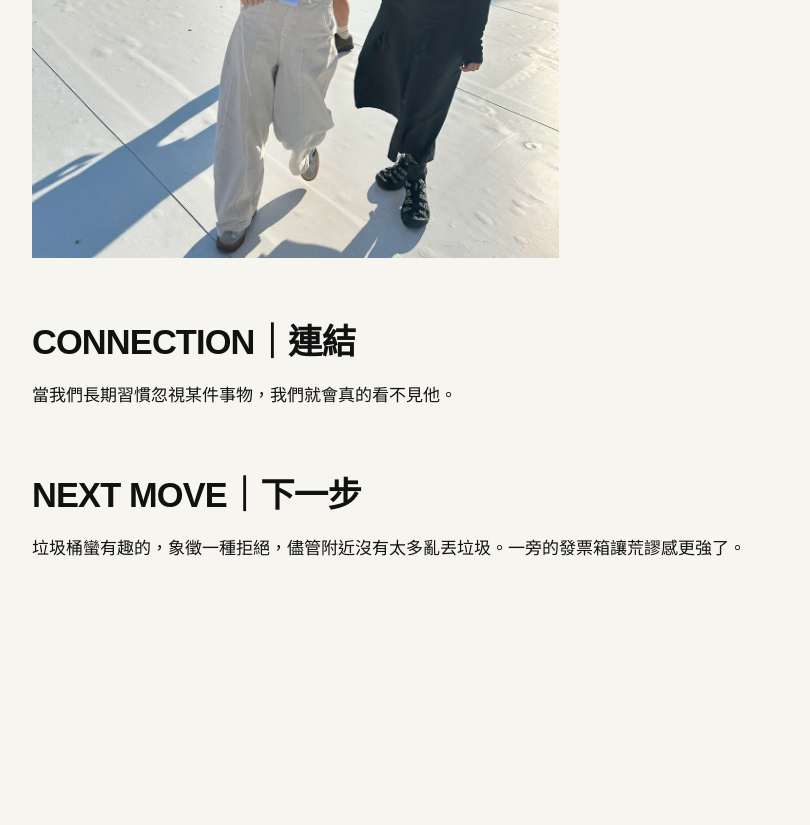
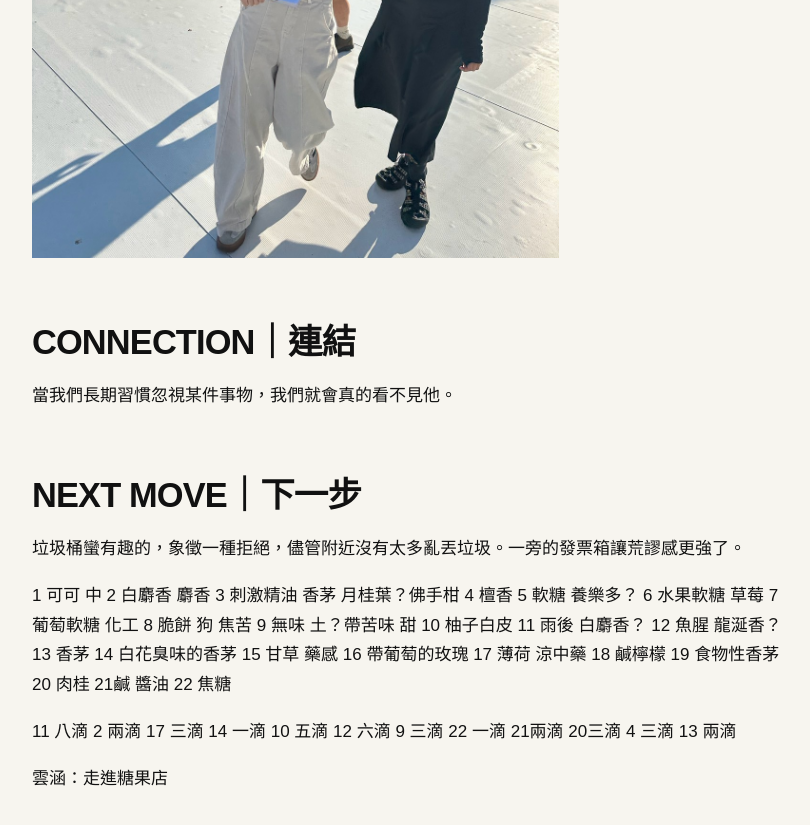
Before and after one commit to middlecm/fieldworkarchive, a Jekyll site: the page built from weeks/week-04.md, in a window 1280 px wide and 900 px high, scrolled down 2908 px. Shown: the top 825 px of the window, without its empty margins (48-858 px from the left). Built offline with Jekyll 4.4.1, drawn with Linux system fonts in a browser that asks for light colours; before the commit the page ends 3579 px from its top, so only the background shows below that.

Commit message:
Update week-04.md with scent descriptions
Added a list of scents and their descriptions to week-04.md.

```diff
--- a/weeks/week-04.md
+++ b/weeks/week-04.md
@@ -35,3 +35,42 @@ permalink: /weeks/week-04/
 ## NEXT MOVE｜下一步
 
 垃圾桶蠻有趣的，象徵一種拒絕，儘管附近沒有太多亂丟垃圾。一旁的發票箱讓荒謬感更強了。
+
+1 可可 中
+2 白麝香 麝香
+3 刺激精油 香茅 月桂葉？佛手柑
+4 檀香
+5 軟糖 養樂多？
+6 水果軟糖 草莓
+7葡萄軟糖 化工
+8 脆餅 狗 焦苦
+9 無味 土？帶苦味 甜
+10 柚子白皮
+11 雨後 白麝香？
+12 魚腥 龍涎香？
+13 香茅
+14 白花臭味的香茅
+15 甘草 藥感
+16 帶葡萄的玫瑰
+17 薄荷 涼中藥
+18 鹹檸檬
+19 食物性香茅
+20 肉桂
+21鹹 醬油
+22 焦糖
+
+11 八滴
+2 兩滴
+17 三滴
+14 一滴
+10 五滴
+12 六滴
+9 三滴
+22 一滴
+21兩滴
+20三滴
+4 三滴
+13 兩滴
+
+
+雲涵：走進糖果店
```
